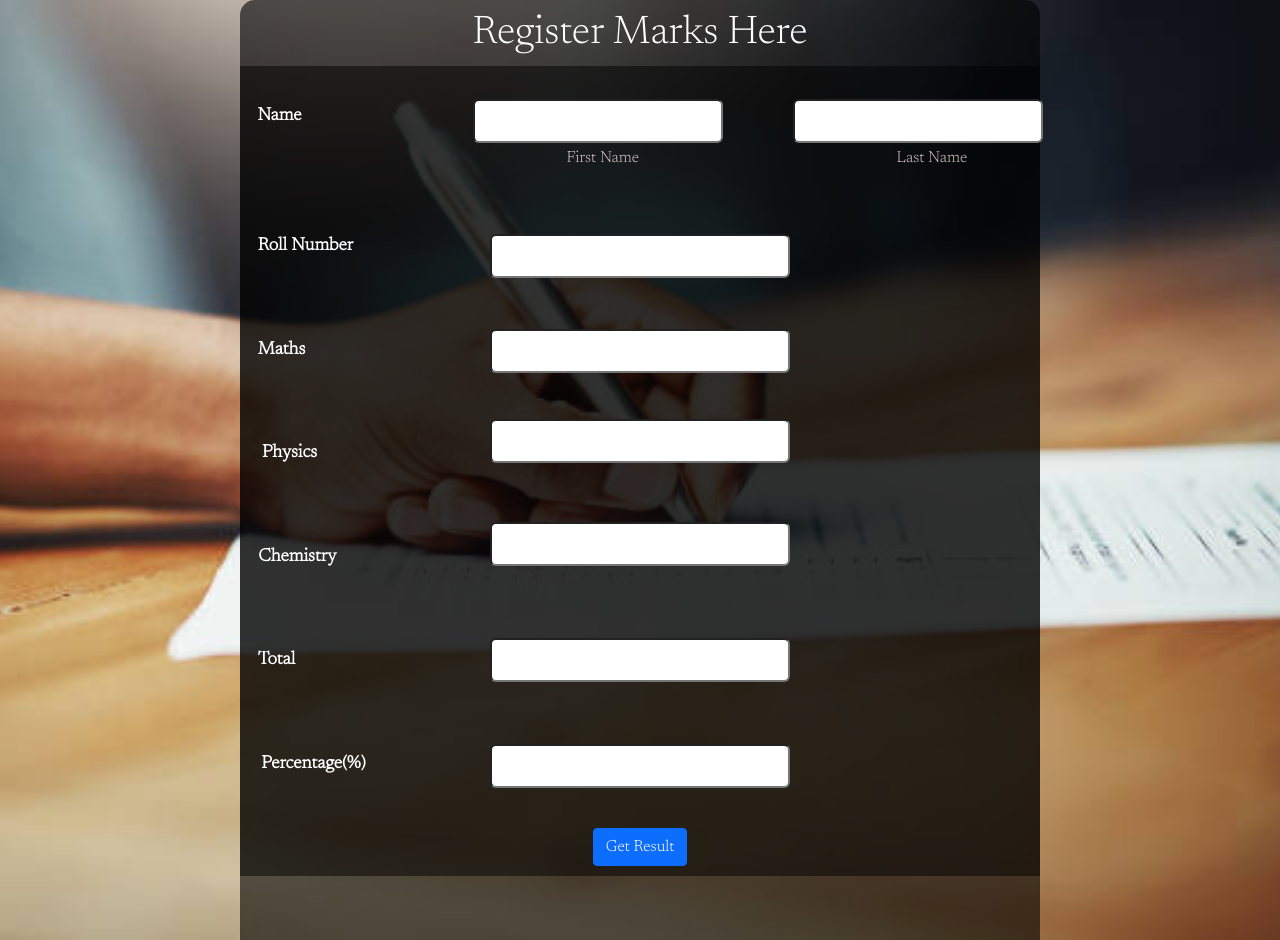
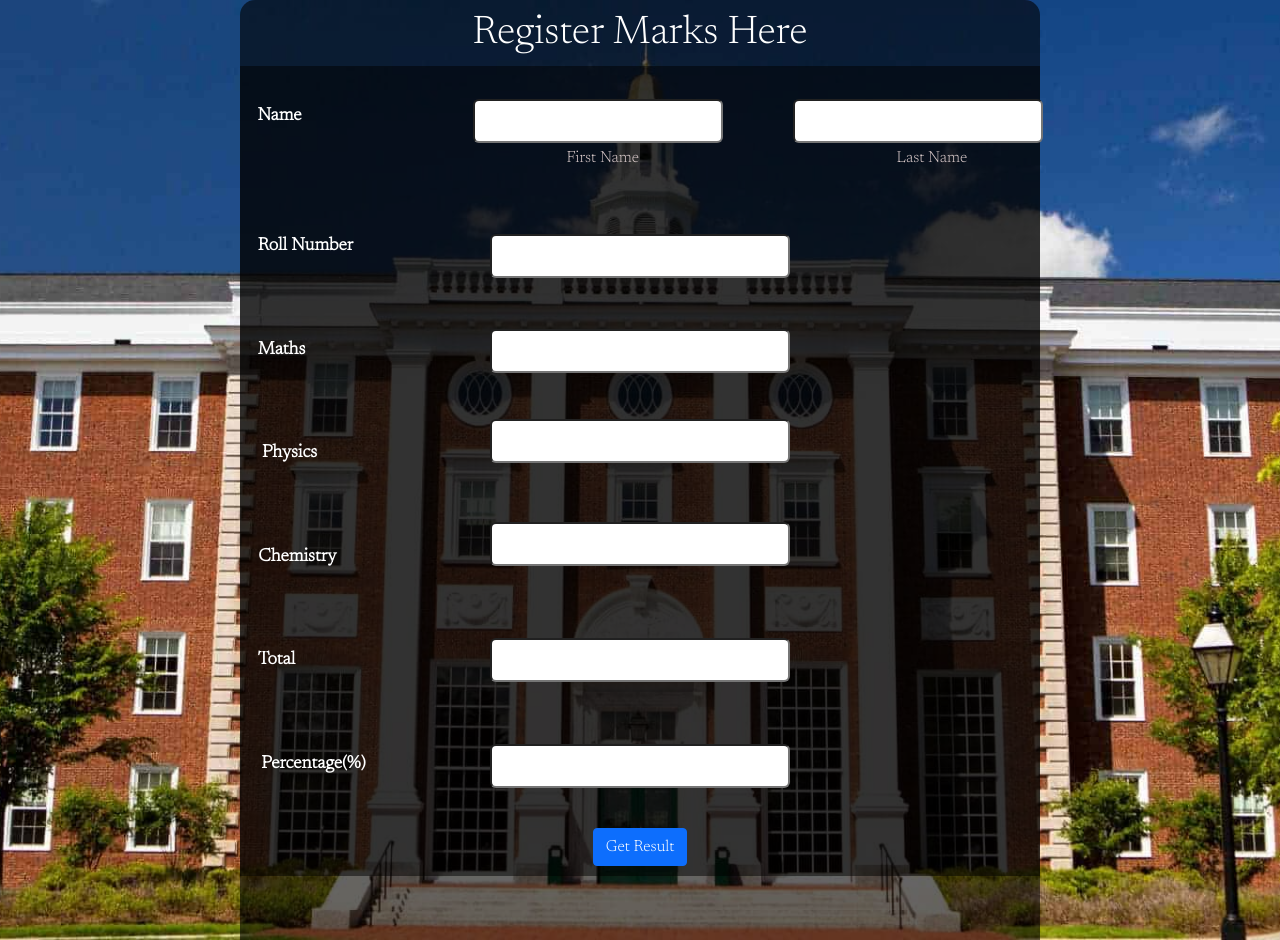
Before and after one commit to Razihmad/Assignment, a Django app: page /marks/ in a window 1280 px wide. Run offline with Django 3.2, Linux system fonts and the light colour scheme.

Commit message:
background image is changed

```diff
--- a/templates/marks.html
+++ b/templates/marks.html
@@ -6,7 +6,7 @@
 {% block css %}
   <style>
       body{
-          background-image: url('/static/images/image.jpg');
+          background-image: url('/static/images/back.jpg');
           background-position: center;
           background-size: cover;
           font-family: sans-serif;
```
Also changed, not shown: static/images/Atom.gif (deleted), static/images/back.jpg (added), static/images/image.jpg (deleted), static/images/one.gif (deleted), static/images/two.gif (deleted).
